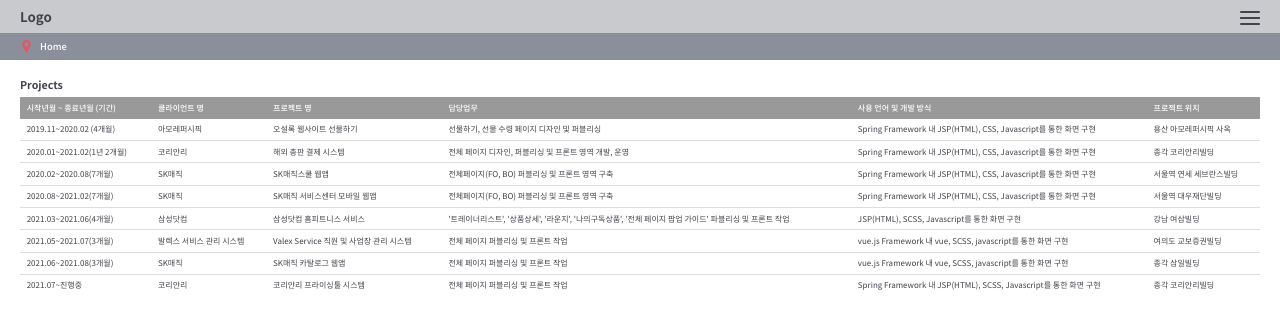
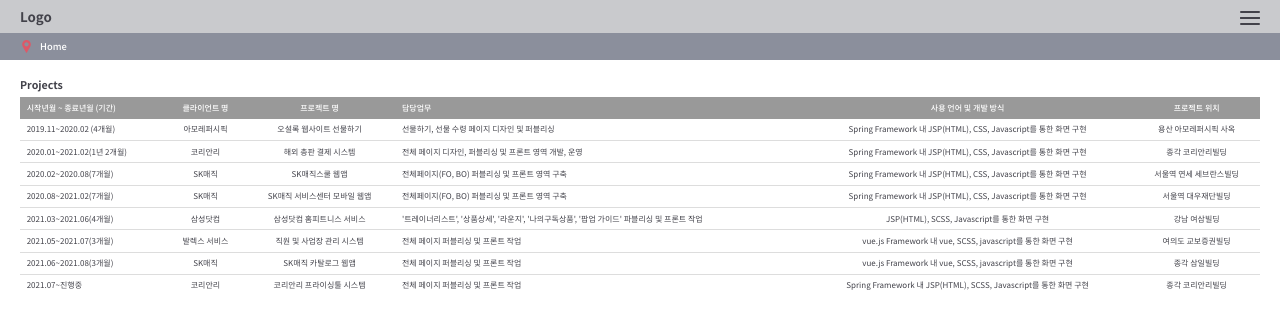
Before and after one commit to devlkhkr/rctprtc, a React (Create React App) app: page /career in a window 1280 px wide. Shown: the top 328 px of the page. Built offline with nearby package versions, Linux system fonts and the light colour scheme.

Commit message:
font test

```diff
--- a/src/css/index.css
+++ b/src/css/index.css
@@ -273,9 +273,9 @@ h3 {
 }
 
 .table_type_01 {
-  min-width: 96.875rem;
+  width: 96.875rem;
   table-layout: auto;
-  text-align: left;
+  text-align: center;
   font-family: "notoSansRegular";
 }
 
--- a/src/css/index.scss
+++ b/src/css/index.scss
@@ -266,9 +266,9 @@ h3{
 }
 
 .table_type_01{
-    min-width: px(1860);
+    width: px(1860);
     table-layout: auto;
-    text-align: left;
+    text-align: center;
     font-family: $notoR;
     tr{
         +tr{
--- a/src/pages/Career.js
+++ b/src/pages/Career.js
@@ -59,14 +59,14 @@ const Tools = () => {
                             <td className="tal">2021.03~2021.06(4개월)</td>
                             <td>삼성닷컴</td>
                             <td>삼성닷컴 홈피트니스 서비스</td>
-                            <td className="tal">'트레이너리스트', '상품상세', '라운지', '나의구독상품', '전체 페이지 팝업 가이드' 파블리싱 및 프론트 작업</td>
+                            <td className="tal">'트레이너리스트', '상품상세', '라운지', '나의구독상품', '팝업 가이드' 파블리싱 및 프론트 작업</td>
                             <td>JSP(HTML), SCSS, Javascript를 통한 화면 구현</td>
                             <td>강남 여삼빌딩</td>
                         </tr>
                         <tr>
                             <td className="tal">2021.05~2021.07(3개월)</td>
-                            <td>발렉스 서비스 관리 시스템</td>
-                            <td>Valex Service 직원 및 사업장 관리 시스템</td>
+                            <td>발렉스 서비스</td>
+                            <td>직원 및 사업장 관리 시스템</td>
                             <td className="tal">전체 페이지 퍼블리싱 및 프론트 작업</td>
                             <td>vue.js Framework 내 vue, SCSS, javascript를 통한 화면 구현</td>
                             <td>여의도 교보증권빌딩</td>
```
Also changed, not shown: 1 other file (tests, documents, lock files or other folders).
